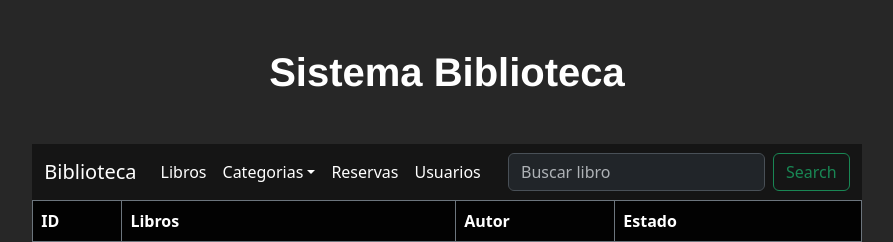
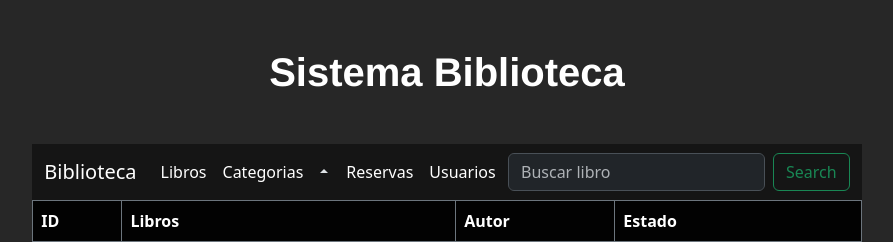
Before and after one commit to andres-rivera-05/react-frontend, a React (Vite) app: page / in a window 1280 px wide. Shown: the top 242 px of the page, without its empty margins (193-1086 px from the left). Built offline with nearby package versions, Linux system fonts and the light colour scheme.

Commit message:
anadiendo rutas al componente navbar

```diff
--- a/src/components/NavBar.jsx
+++ b/src/components/NavBar.jsx
@@ -15,17 +15,19 @@ export const NavBar = () => {
               <li className="nav-item">
                 <Link to={'/'} className="nav-link active" aria-current="page" href="#">Libros</Link>
               </li>
-              <li className="nav-item dropdown">
-                <a className="nav-link dropdown-toggle active" href="#" role="button" data-bs-toggle="dropdown" aria-expanded="false">
-                  Categorias
-                </a>
+              <div className="btn-group dropup">
+              <Link to={'/categorias'} className="nav-link active" aria-current="page" href="#">Categorias</Link>
+                <li  className="btn  dropdown-toggle dropdown-toggle-split" data-bs-toggle="dropdown" aria-expanded="false">
+                  <span className="visually-hidden">Toggle Dropdown</span>
+                </li>
                 <ul className="dropdown-menu">
-                  <li><a className="dropdown-item" href="#">Action</a></li>
+                <li><Link to={'/novelas'} className="dropdown-item" href="#">Novelas</Link></li>
                   <li><Link to={'/terror'} className="dropdown-item" href="#">Terror</Link></li>
-                  <li><a className="dropdown-item" href="#">Drama</a></li>
-                  <li><a className="dropdown-item" href="#">Comedias</a></li>
+                  <li><Link to={'/drama'} className="dropdown-item" href="#">Drama</Link></li>
+                  <li><Link to={'/enciclopedias'} className="dropdown-item" href="#">Enciclopedias</Link></li>
                 </ul>
-              </li>
+              </div>
+
               <li className="nav-item">
                 <Link to={'/reservas'} className="nav-link active" href="#">Reservas</Link>
               </li>
```
